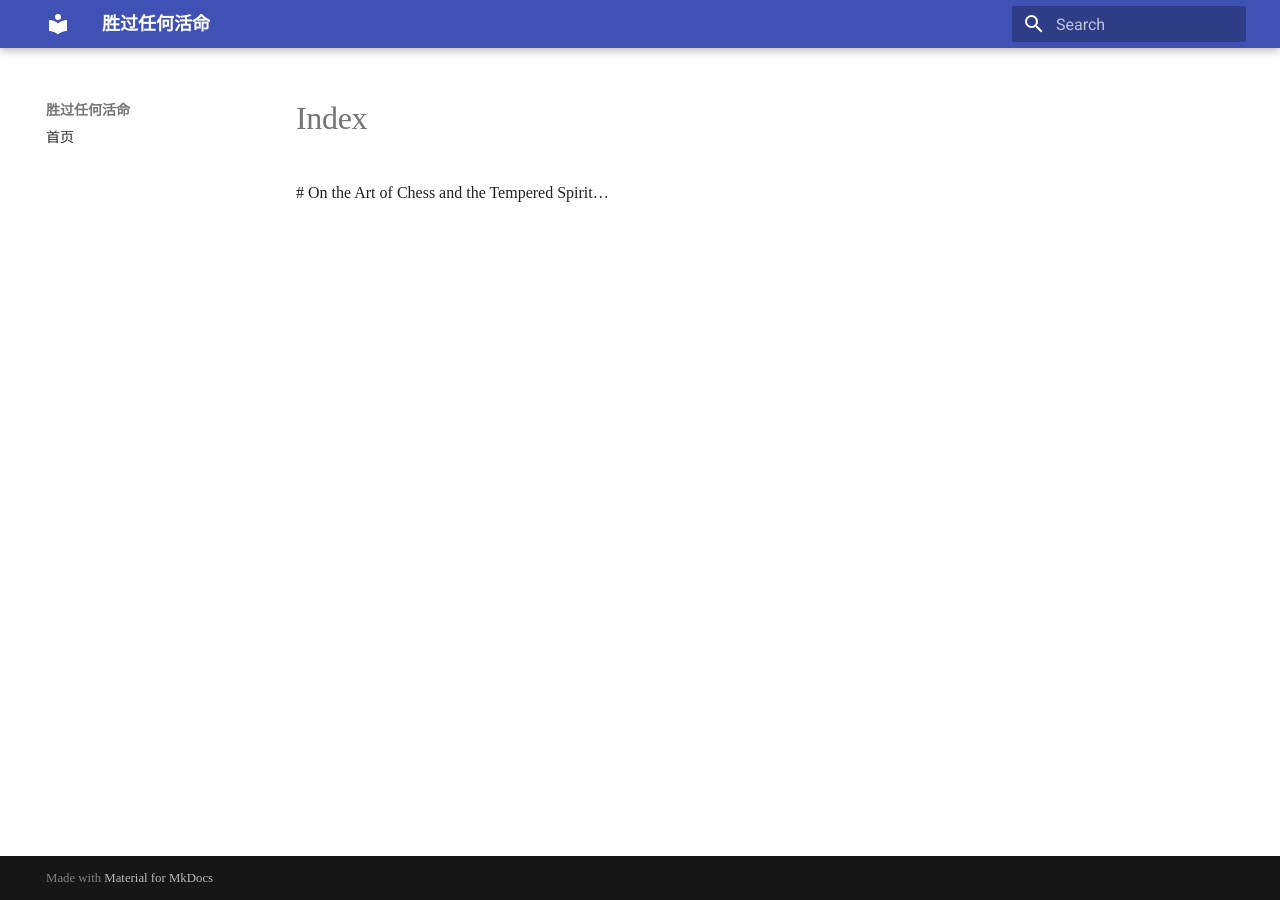
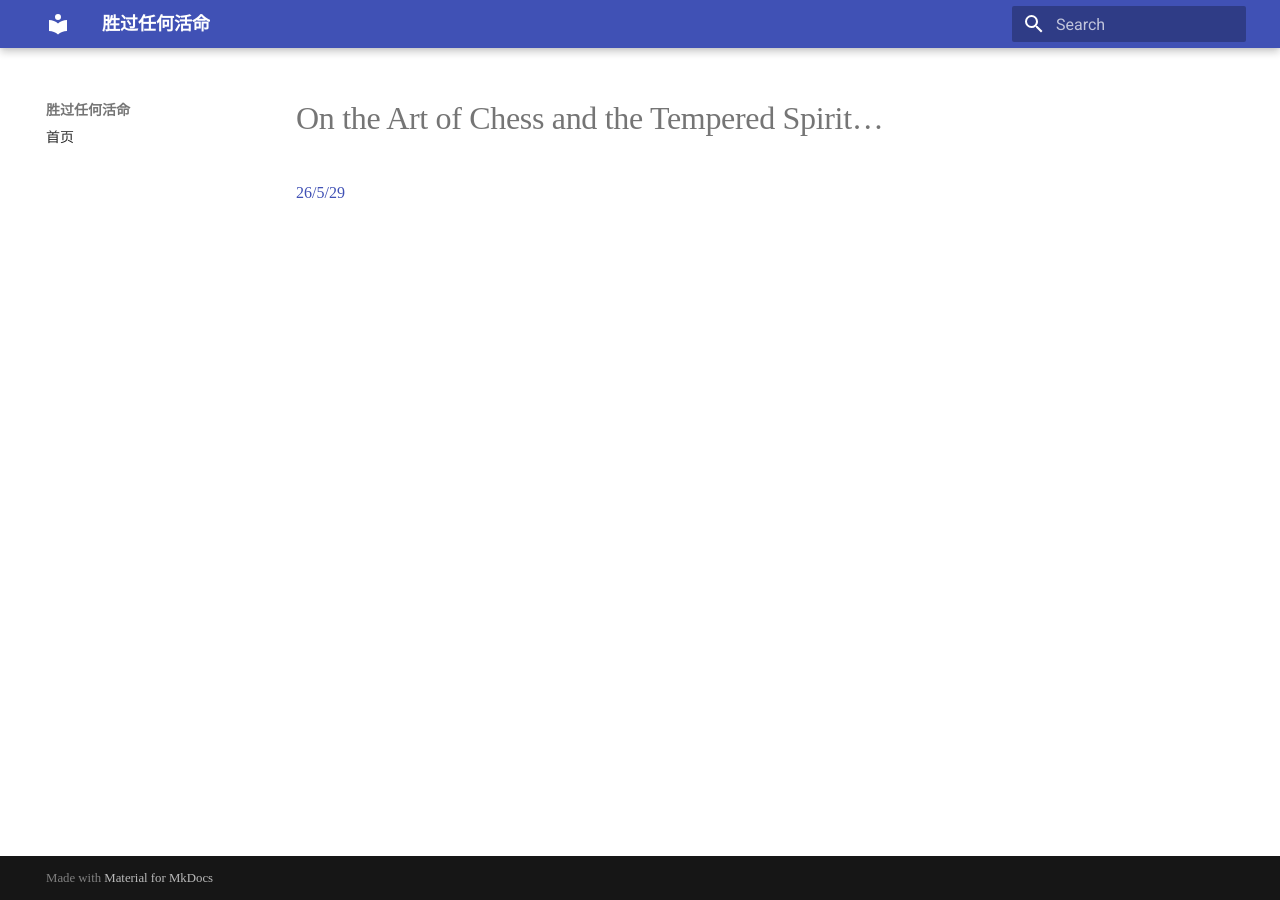
Before and after one commit to 2421bet-coder/my-personal-website, an MkDocs documentation site: the page built from docs/OntheArtofChessandtheTemperedSpirit/index.md, in a window 1280 px wide. Built offline with MkDocs 1.6.1 and Material for MkDocs 9.7.7, drawn with Linux system fonts in a browser that asks for light colours; some web fonts are replaced.

Commit message:
sai update

```diff
--- a/docs/OntheArtofChessandtheTemperedSpirit/index.md
+++ b/docs/OntheArtofChessandtheTemperedSpirit/index.md
@@ -1 +1,3 @@
-\# On the Art of Chess and the Tempered Spirit…
+# On the Art of Chess and the Tempered Spirit…
+
+[26/5/29](26-5-29.md)
```
Also changed, not shown: docs/OntheArtofChessandtheTemperedSpirit/26-5-29.md (added, +1 -0 lines).
